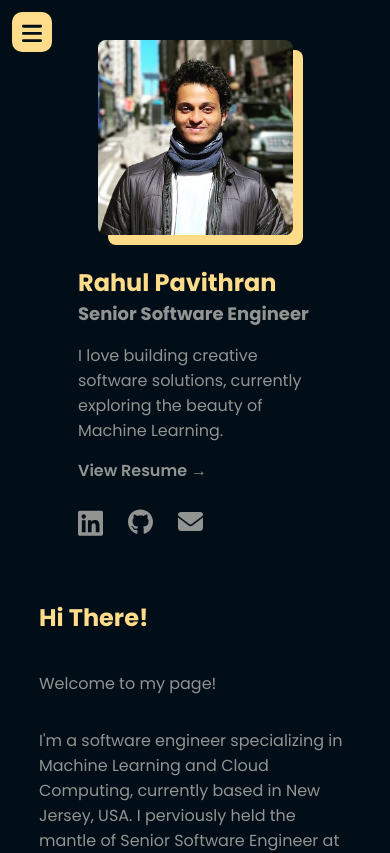
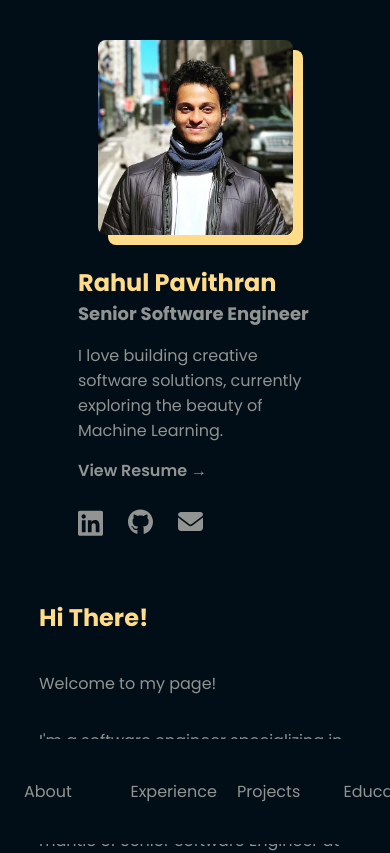
Before and after one commit to alpha2303/alpha2303.github.io, a React (Vite) app: page / in a window 390 px wide. Shown: the top 853 px of the page. Built offline with nearby package versions, Linux system fonts and the light colour scheme.

Commit message:
[feat] Moved Navbar to main page area

```diff
--- a/src/App.tsx
+++ b/src/App.tsx
@@ -10,7 +10,6 @@ import Projects from "./components/projects/Projects";
 export default function App() {
   return (
     <>
-      <NavBar />
       <div className="container">
         <Intro />
         <div className="main-container">
@@ -20,6 +19,7 @@ export default function App() {
           <Educations />
           <Footer />
         </div>
+        <NavBar />
       </div>
     </>
   );
--- a/src/components/footer/footerStyles.css
+++ b/src/components/footer/footerStyles.css
@@ -7,3 +7,9 @@
         }
     }
 }
+
+@media screen and (max-width: 800px) {
+    .footer {
+        padding-bottom: 94px;
+    }
+}
--- a/src/components/navbar/Navbar.tsx
+++ b/src/components/navbar/Navbar.tsx
@@ -1,31 +1,25 @@
-import { useState } from "react";
 import "./navbarStyles.css";
-import MenuIcon from "../../icons/MenuIcon";
-import CloseIcon from "../../icons/CloseIcon";
+
+const navLinks = [
+  { href: "#about", label: "About" },
+  { href: "#experience", label: "Experience" },
+  { href: "#projects", label: "Projects" },
+  { href: "#education", label: "Education" },
+];
 
 export default function NavBar() {
-  const [toggleNav, setToggleNav] = useState(false);
-
   return (
     <>
-      <div className="nav-toggler" onClick={() => setToggleNav(!toggleNav)}>
-        {toggleNav ? <CloseIcon isDark={false} /> : <MenuIcon isDark={false} />}
-      </div>
-      <nav className={`nav-sidebar ${toggleNav ? "active" : null}`}>
+      <nav className="nav-sidebar">
         <div className="nav-panel">
           <ul className="nav-item-list">
-            <li className="nav-item">
-              <a href="#about">About</a>
-            </li>
-            <li className="nav-item">
-              <a href="#experience">Experience</a>
-            </li>
-            <li className="nav-item">
-              <a href="#projects">Projects</a>
-            </li>
-            <li className="nav-item">
-              <a href="#education">Education</a>
-            </li>
+            {navLinks.map((link) => (
+              <li className="nav-item" key={link.href}>
+                <div className="nav-item-container">
+                  <a href={link.href}>{link.label}</a>
+                </div>
+              </li>
+            ))}
           </ul>
         </div>
       </nav>
--- a/src/components/navbar/navbarStyles.css
+++ b/src/components/navbar/navbarStyles.css
@@ -1,65 +1,73 @@
-.nav-toggler {
-  padding: 10px 10px;
-  background-color: var(--accent-color);
-  border-radius: 10px;
-  width: 20px;
-  height: 20px;
-  margin: 12px;
-  cursor: pointer;
-  z-index: 2;
-  position: fixed;
-}
-
 .nav-sidebar {
-  transform: translateX(-300px);
-  transition: transform 0.6s ease-in, visibility 1s;
-  visibility: hidden;
-  position: fixed;
+    height: 100vh;
     display: flex;
-  background-color: var(--navbar-bg-color);
-  z-index: 1;
-  max-height: 100vh;
-  height: 100%;
-  box-shadow: 5px 0px 5px rgb(8, 9, 9);
-  border-radius: 8px;
+    background-color: var(--base-bg-color);
 }
 
 .nav-panel {
-  height: 100%;
-  margin: 5px;
+    width: inherit;
     display: flex;
+    flex-direction: column;
     align-items: center;
-  border-radius: 10px;
+    justify-content: center;
 }
 
-.nav-sidebar.active {
-  transform: translateX(0px);
-  transition: transform 0.6s ease, visibility 1s;
-  visibility: visible;
+.nav-item-container {
+    padding: 12px;
+    margin: 12px;
+    width: 15vw;
 }
 
 .nav-item-list {
-  margin-right: 30px;
+    /* Disable ul styling */
+    padding-inline-start: 0;
+
+    /* Inherit parent size elements*/
+    height: inherit;
+    width: inherit;
+    display: flex;
+    flex-direction: inherit;
+    justify-content: space-around;
 }
 
 .nav-item {
     list-style-type: none;
     color: var(--base-text-color);
-  margin-right: 15px;
-  padding: 12px 5px;
 
     a {
-    padding: inherit;
         color: inherit;
         text-decoration: none;
         border-radius: 10px;
-    display: inline-block; /* Required for transition */
+        display: inline-block;
         transition: transform 0.5s ease;
     }
 
     a:hover {
-    transform: translateX(10px);
+        transform: translateX(8px);
         text-decoration: underline dashed var(--accent-color) 2px;
         text-underline-offset: 6px;
+        font-weight: bold;
     }
 }
+
+@media only screen and (max-width: 800px) {
+    .nav-sidebar {
+        height: fit-content;
+        position: fixed;
+        bottom: 0;
+        width: 100%;
+        z-index: 1;
+        flex-direction: row;
+        justify-content: center;
+        align-items: center;
+    }
+    .nav-panel {
+        height: inherit;
+        display: flex;
+        flex-direction: row;
+    }
+
+    .nav-item-container {
+        width: 15vw;
+    }
+}
```
Also changed, not shown: src/AppStyles.css (indentation only). Lines whose indentation alone changed are shown as unchanged.
